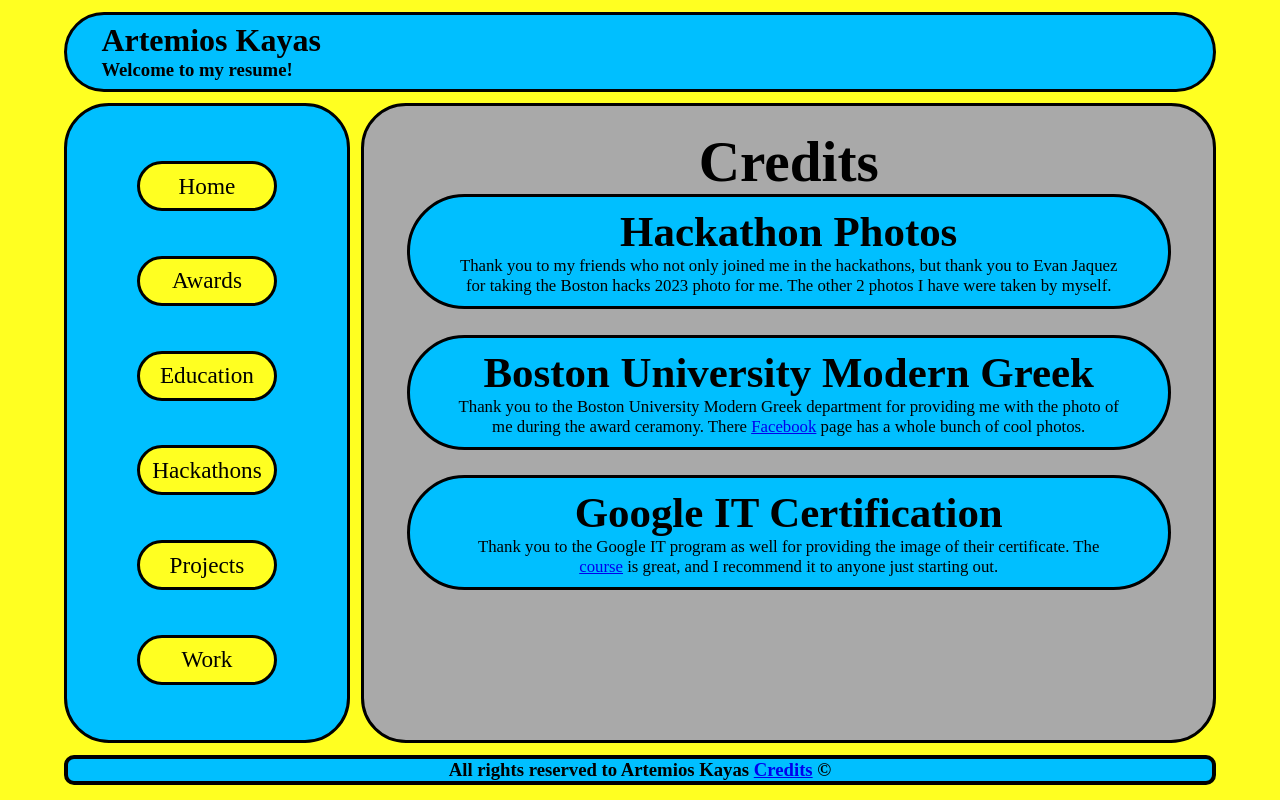
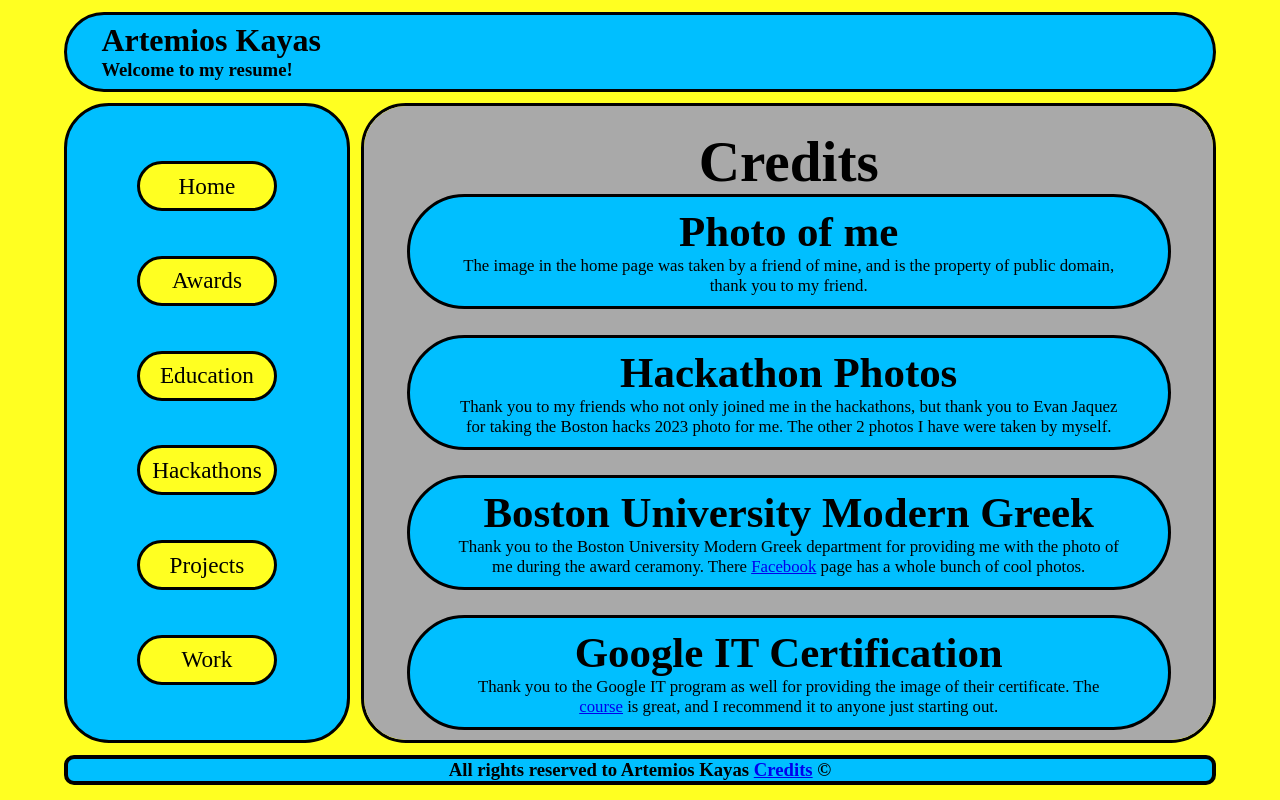
Before and after one commit to TemiKayas/mp-3, a React (Vite) app: page /credits in a window 1280 px wide. Built offline with nearby package versions, Linux system fonts and the light colour scheme.

Commit message:
Updated links to images to be absolute paths

```diff
--- a/src/Components/Awards.tsx
+++ b/src/Components/Awards.tsx
@@ -7,7 +7,7 @@ export default function Awards() {
             <SmallDiv>
                 <h3>Antonis Fragoudakis Memorial Award 2024</h3>
 
-                <img src="../public/award.jpg" alt="Image of me getting my award!"/>
+                <img src="/public/award.jpg" alt="Image of me getting my award!"/>
 
                 <p>This award was given to me during my time as a research assistant, I worked on a team figuring
                     out how we could best integrate AI to help teach Modern Greek. I worked with Professor
@@ -15,7 +15,7 @@ export default function Awards() {
             </SmallDiv>
             <SmallDiv>
                 <h3>Google IT certification.</h3>
-                <img src="../public/googlecert.webp" alt="Google IT certification"/>
+                <img src="/public/googlecert.webp" alt="Google IT certification"/>
 
                 <p> I received this certification back in my senior year of high school. There was a program
                     to give students an oppurunity to earn this certificate and I was more than happy to take
--- a/src/Components/Credits.tsx
+++ b/src/Components/Credits.tsx
@@ -1,9 +1,14 @@
 import {BigDiv, SmallDiv} from "./ComponentStyles.tsx";
-
+import {Link} from "react-router-dom"
 export default function Credits() {
     return (
         <BigDiv>
             <h1>Credits</h1>
+            <SmallDiv>
+                <h2>Photo of me</h2>
+                <p>The image in the home page was taken by a friend of mine, and is the property of public domain,
+                thank you to my friend.</p>
+            </SmallDiv>
             <SmallDiv>
                 <h2>Hackathon Photos</h2>
                 <p>Thank you to my friends who not only joined me in the hackathons, but thank you to Evan Jaquez for
@@ -13,14 +18,14 @@ export default function Credits() {
             <SmallDiv>
                 <h2>Boston University Modern Greek</h2>
                 <p>Thank you to the Boston University Modern Greek department for providing me with the photo of me
-                    during the award ceramony. There <a href="https://www.facebook.com/bumoderngreek/">Facebook</a> page has a
+                    during the award ceramony. There <Link to={"https://www.facebook.com/bumoderngreek/"}>Facebook</Link> page has a
                     whole bunch of cool photos.</p>
             </SmallDiv>
             <SmallDiv>
 
                 <h2>Google IT Certification</h2>
                 <p>Thank you to the Google IT program as well for providing the image of their certificate.
-                    The <a href="https://www.coursera.org/professional-certificates/google-it-support?utm_medium=sem&utm_source=gg&utm_campaign=B2C_NAMER_google-it-support_google_FTCOF_professional-certificates_country-US-mostly-broad&campaignid=9433689805&adgroupid=90913850330&device=c&keyword=&matchtype=&network=g&devicemodel=&adposition=&creativeid=713819733267&hide_mobile_promo&gad_source=1&gclid=EAIaIQobChMI1uWcs-HSiAMV2W9HAR0NRBZFEAAYAiAAEgIZHfD_BwE">course</a> is great, and I recommend it to anyone just starting out.</p>
+                    The <Link to={"https://www.coursera.org/professional-certificates/google-it-support?utm_medium=sem&utm_source=gg&utm_campaign=B2C_NAMER_google-it-support_google_FTCOF_professional-certificates_country-US-mostly-broad&campaignid=9433689805&adgroupid=90913850330&device=c&keyword=&matchtype=&network=g&devicemodel=&adposition=&creativeid=713819733267&hide_mobile_promo&gad_source=1&gclid=EAIaIQobChMI1uWcs-HSiAMV2W9HAR0NRBZFEAAYAiAAEgIZHfD_BwE"}>course</Link> is great, and I recommend it to anyone just starting out.</p>
 
             </SmallDiv>
         </BigDiv>
--- a/src/Components/Hackathons.tsx
+++ b/src/Components/Hackathons.tsx
@@ -6,7 +6,7 @@ export default function Hackathons() {
             <h1>Hackathons</h1>
             <SmallDiv>
                 <h3>Boston Hacks 2023</h3>
-                <img src="../public/bh2023.jpg" alt="Photo of me at Boston Hacks in 2023"/>
+                <img src="/public/bh2023.jpg" alt="Photo of me at Boston Hacks in 2023"/>
 
                 <p>The photo above is of my team and I presenting our project for Boston Hacks 2023. We build
                     a ChatGPT based app integrated with the capital one API to provide financial advice. Was a fun
@@ -14,7 +14,7 @@ export default function Hackathons() {
             </SmallDiv>
             <SmallDiv>
                 <h3>WHACK 2023</h3>
-                <img src="../public/whack2023.JPG" alt="Photo of my group and I at WHACK 2023"/>
+                <img src="/public/whack2023.JPG" alt="Photo of my group and I at WHACK 2023"/>
 
                 <p>This was a photo I took at WHACK2023, it depicts my group and I enjoying lunch at a picnic
                     bench on a cool November day. We build a project with a focus on tracking and deploying drones.
@@ -22,7 +22,7 @@ export default function Hackathons() {
             </SmallDiv>
             <SmallDiv>
                 <h3>WHACK 2022</h3>
-                <img src="../public/whack2022.JPG" alt="Photo of my group and I at WHACK 2022"/>
+                <img src="/public/whack2022.JPG" alt="Photo of my group and I at WHACK 2022"/>
 
                 <p>This was my very fist Hackathon! I went to Wellesley College's hackathon by my self and
                     matched up on a team with people I met that were looking for a group. We build an app that
--- a/src/Components/Home.tsx
+++ b/src/Components/Home.tsx
@@ -6,7 +6,7 @@ export default function Home() {
             <h1>Home</h1>
 
             <SmallDiv>
-                <img src="../public/me.jpg" alt="Photo of me"/>
+                <img src="/public/me.jpg" alt="Photo of me"/>
                 <p>My name is Artemios Kayas, I am currently a Junior at Boston University studying
                     computer science. I have been programming since middle school, and since then I have had a
                     hunger to learn as much as I could regarding the subject. I have participated in various events
--- a/src/Components/Projects.tsx
+++ b/src/Components/Projects.tsx
@@ -1,19 +1,19 @@
 import {BigDiv, SmallDiv} from "./ComponentStyles.tsx";
-
+import {Link} from "react-router-dom";
 export default function Projects() {
     return (
         <BigDiv>
             <h1>Projects</h1>
             <SmallDiv>
                 <h2>FPV Drone</h2>
-                <img src="../public/drone.JPG" alt="Photo of the FPV racing drone I build"/>
+                <img src="/public/drone.JPG" alt="Photo of the FPV racing drone I build"/>
                 <p>This is an image of an FPV racing drone I built and programmed last summer. Of all of the
                     projects I have done, this has got to be one of my favorites. In my opinion, FPV drone flying
                     is the closest am average person can get to flying a fighter jet.</p>
             </SmallDiv>
             <SmallDiv>
             <h2>To see my other projects...</h2>
-                <p>To see my software projects, please check my <a href={"https://github.com/TemiKayas"}>Github</a>. My GitHub page is where I upload and document all of my software projects.</p>
+                <p>To see my software projects, please check my <Link to={"https://github.com/TemiKayas"}>Github</Link>. My GitHub page is where I upload and document all of my software projects.</p>
             </SmallDiv>
         </BigDiv>
     );
```
